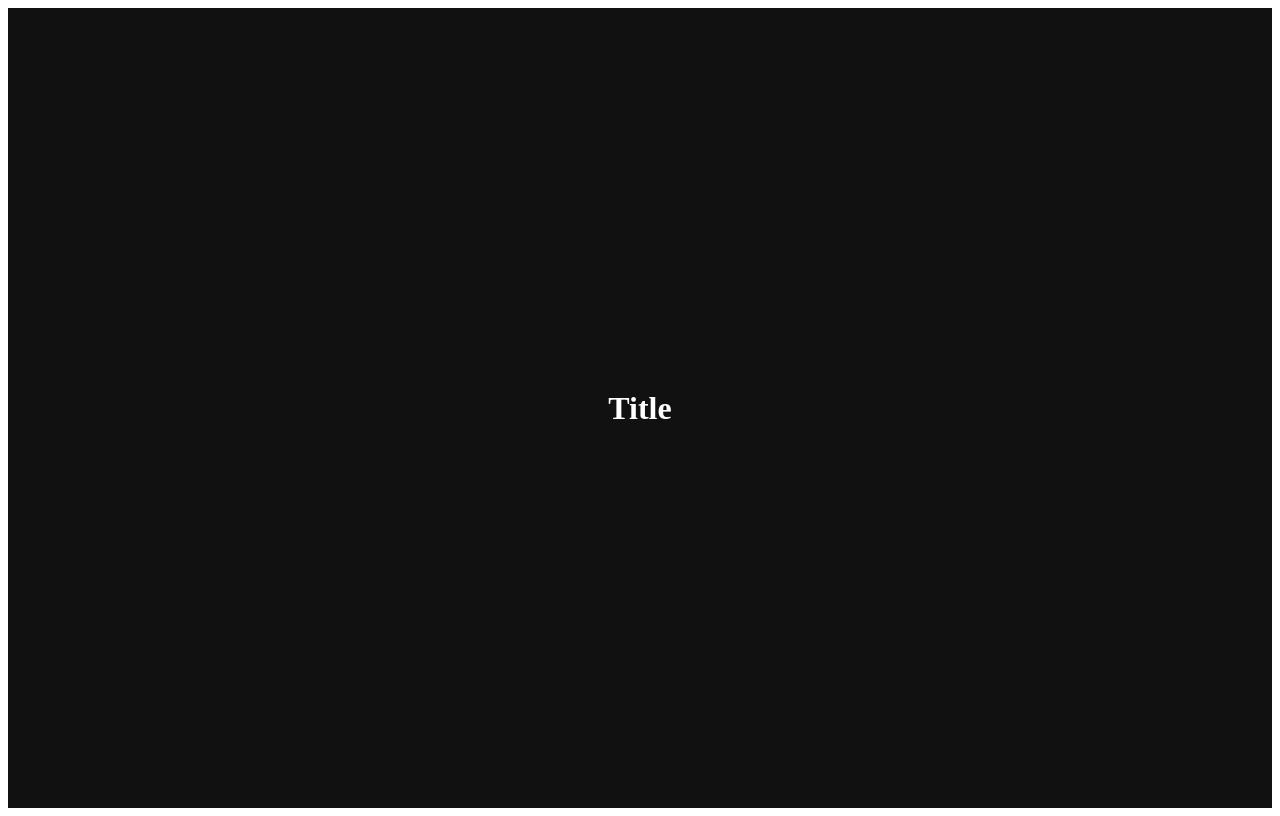
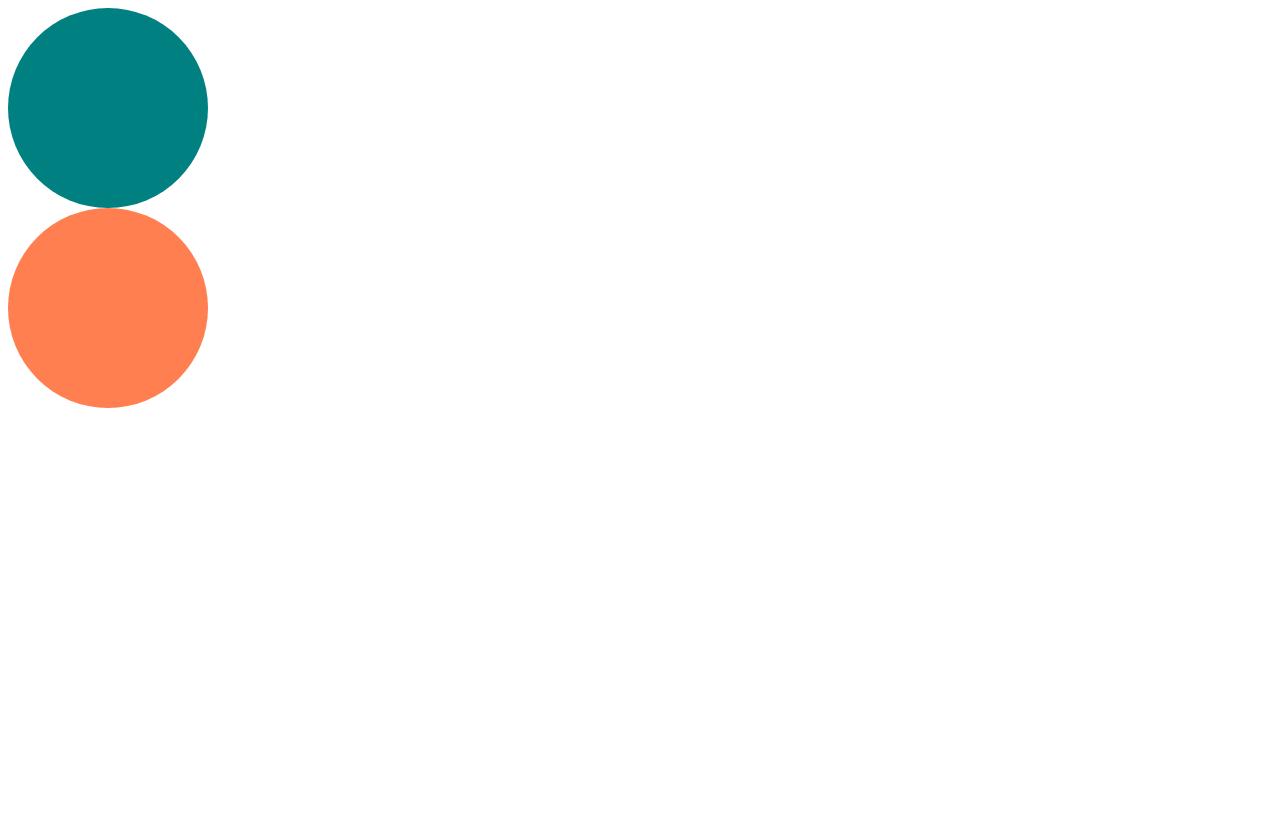
Before and after one commit to kamja44/react-masterclass2, a React (Create React App) app: page / in a window 1280 px wide. Built offline with nearby package versions, Linux system fonts and the light colour scheme.

Commit message:
3.2
Typing the Props

```diff
--- a/src/App.tsx
+++ b/src/App.tsx
@@ -1,20 +1,12 @@
 import styled from "styled-components";
-const Title = styled.h1`
-  color: ${(props) => props.theme.textColor};
-`;
-const Wrapper = styled.div`
-  display: flex;
-  justify-content: center;
-  height: 100vh;
-  align-items: center;
-  background-color: ${(props) => props.theme.backgroundColor};
-`;
+import Circle from "./Circle";
 
 function App() {
   return (
-    <Wrapper>
-      <Title>Title</Title>
-    </Wrapper>
+    <div>
+      <Circle bgColor="teal" />
+      <Circle bgColor="coral" />
+    </div>
   );
 }
 export default App;
--- /dev/null
+++ b/src/Circle.tsx
@@ -0,0 +1,30 @@
+import styled from "styled-components";
+
+/*
+interface ContainerProps {
+  bgColor: string;
+}
+interface CircleProps {
+  bgColor: string;
+}
+const Container = styled.div<ContainerProps>`
+  width: 200px;
+  height: 200px;
+  background-color: ${(props) => props.bgColor};
+  border-radius: 50%;
+`;
+*/
+
+interface CircleProps {
+  bgColor: string;
+}
+const Container = styled.div<CircleProps>`
+  width: 200px;
+  height: 200px;
+  background-color: ${(props) => props.bgColor};
+  border-radius: 50%;
+`;
+function Circle({ bgColor }: CircleProps) {
+  return <Container bgColor={bgColor} />;
+}
+export default Circle;
--- a/src/index.tsx
+++ b/src/index.tsx
@@ -1,18 +1,8 @@
 import React from "react";
 import ReactDOM from "react-dom";
 import App from "./App";
-import { ThemeProvider } from "styled-components";
-const darkTheme = {
-  textColor: "white",
-  backgroundColor: "#111",
-};
-const lightTheme = {
-  textColor: "#111",
-  backgroundColor: "white",
-};
 ReactDOM.render(
-  <ThemeProvider theme={darkTheme}>
-    <App />
-  </ThemeProvider>,
+  <App />,
+
   document.getElementById("root")
 );
```
Also changed, not shown: 1 other file (tests, documents, lock files or other folders).
